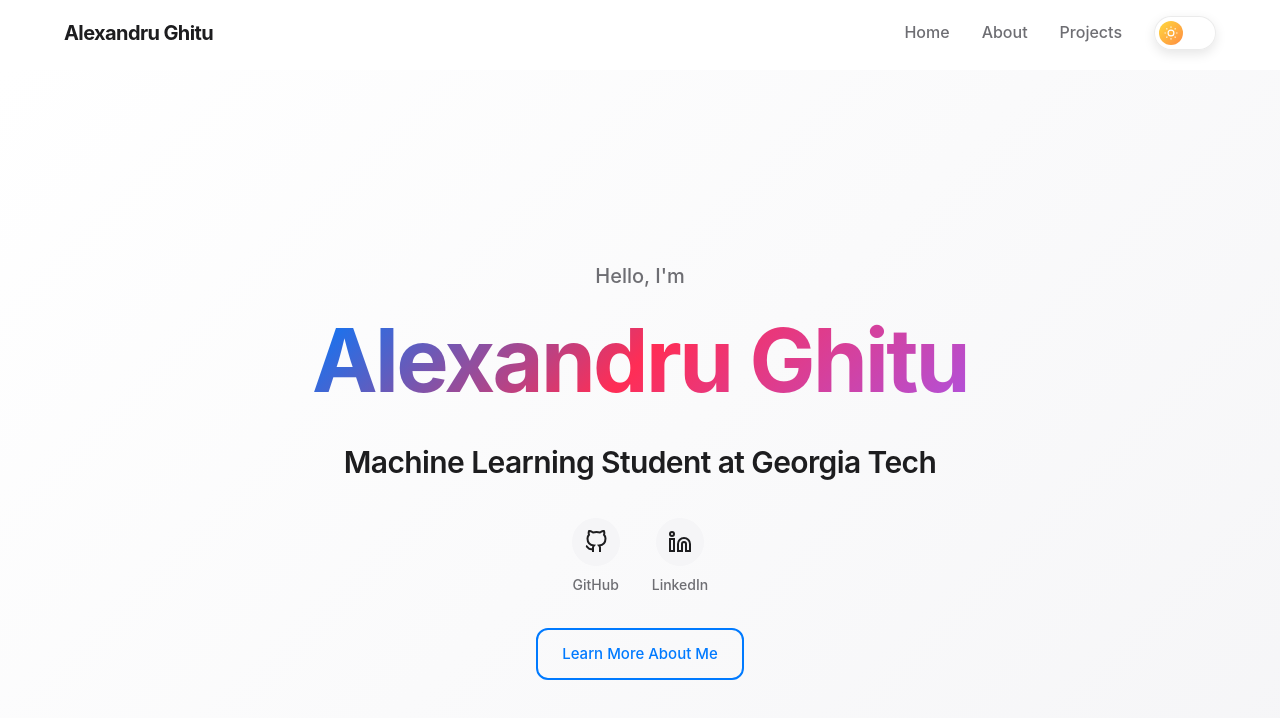
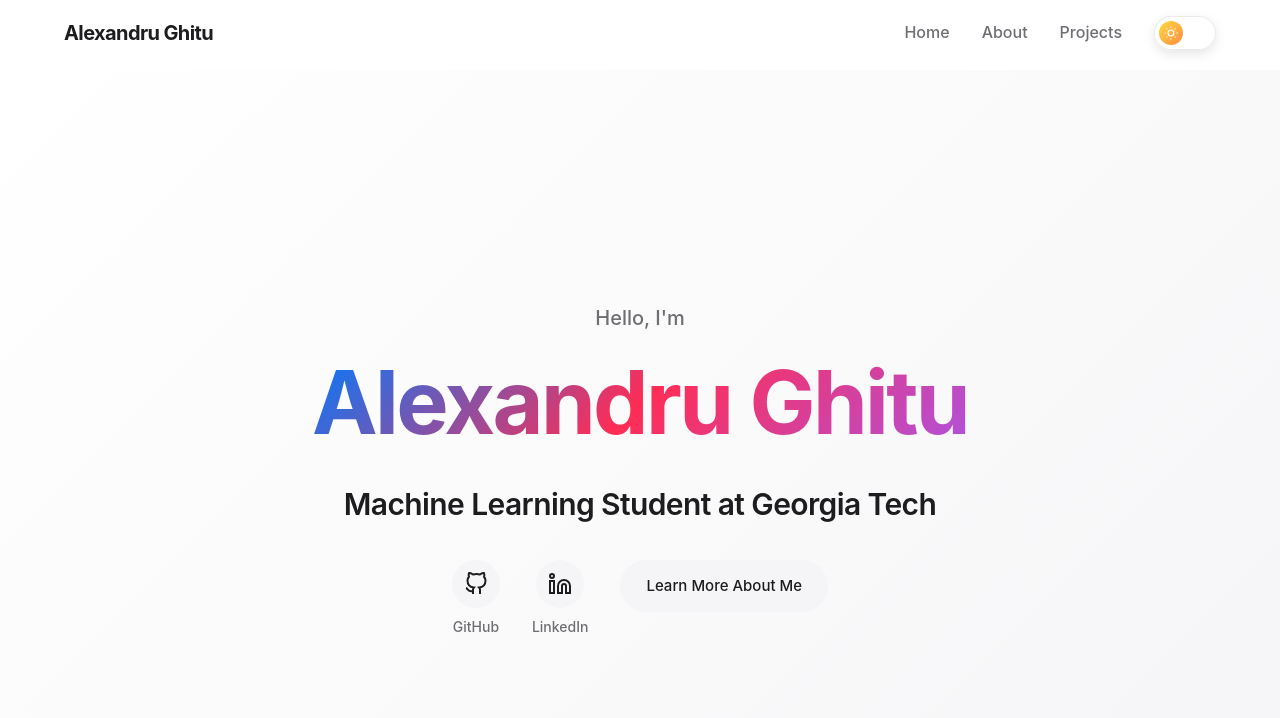
Before and after one commit to alexghitu/alexghitu.github.io, a React (Vite) app: page / in a window 1280 px wide. Shown: the top 718 px of the page. Built offline with nearby package versions, Linux system fonts and the light colour scheme.

Commit message:
fix: learn more button in line with socials

```diff
--- a/src/components/sections/hero/Hero.css
+++ b/src/components/sections/hero/Hero.css
@@ -12,6 +12,15 @@
   margin: 0 auto;
 }
 
+.hero-actions {
+  display: flex;
+  align-items: flex-start;
+  justify-content: center;
+  gap: 2rem;
+  margin-top: 2rem;
+  flex-wrap: wrap;
+}
+
 @media (max-width: 768px) {
   .hero {
     padding-top: 10vh;
--- a/src/components/sections/hero/Hero.tsx
+++ b/src/components/sections/hero/Hero.tsx
@@ -13,8 +13,10 @@ export default function Hero() {
           <HeroGreeting greeting="Hello, I'm" />
           <HeroName name="Alexandru Ghitu" />
           <HeroBio bio="Machine Learning Student at Georgia Tech" />
-          <HeroSocials />
-          <HeroButton text="Learn More About Me" href="#about" />
+          <div className="hero-actions">
+            <HeroSocials />
+            <HeroButton text="Learn More About Me" href="#about" />
+          </div>
         </div>
       </div>
     </section>
--- a/src/components/sections/hero/HeroButton.css
+++ b/src/components/sections/hero/HeroButton.css
@@ -2,19 +2,19 @@
   display: inline-block;
   padding: var(--spacing-sm) var(--spacing-lg);
   text-decoration: none;
-  border-radius: var(--radius-md);
+  border-radius: 50px;
   font-weight: 500;
   font-size: 0.9375rem;
   transition: all 0.3s ease;
-  border: 2px solid var(--accent-blue);
-  background: transparent;
-  color: var(--accent-blue);
-  margin-top: var(--spacing-xl);
+  border: 2px solid transparent;
+  background: var(--bg-secondary);
+  color: var(--text-primary);
 }
 
 .hero-button:hover {
   background: var(--accent-blue);
   color: white;
+  border-color: var(--accent-blue);
   transform: translateY(-4px);
   box-shadow: 0 8px 16px rgba(0, 0, 0, 0.2);
 }
--- a/src/components/sections/hero/HeroSocials.css
+++ b/src/components/sections/hero/HeroSocials.css
@@ -2,7 +2,6 @@
   display: flex;
   gap: 2rem;
   justify-content: center;
-  margin-top: 2rem;
 }
 
 .social-link-wrapper {
```
